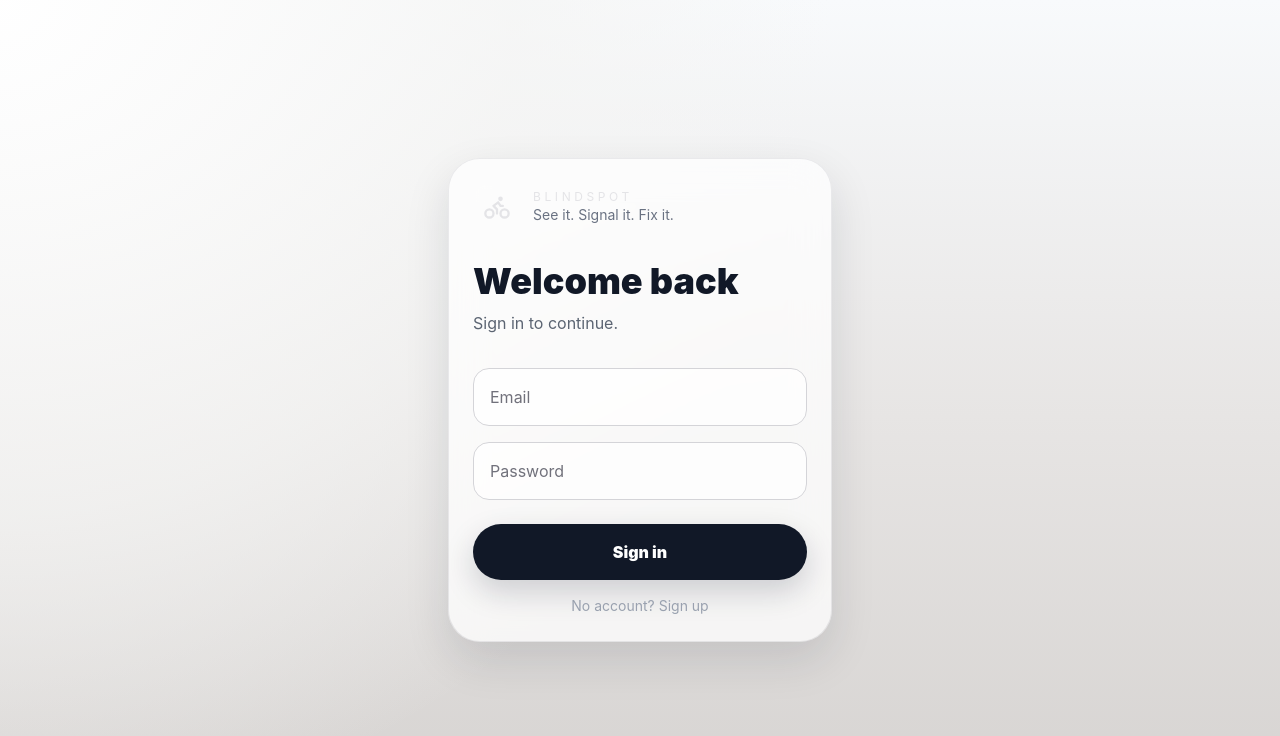
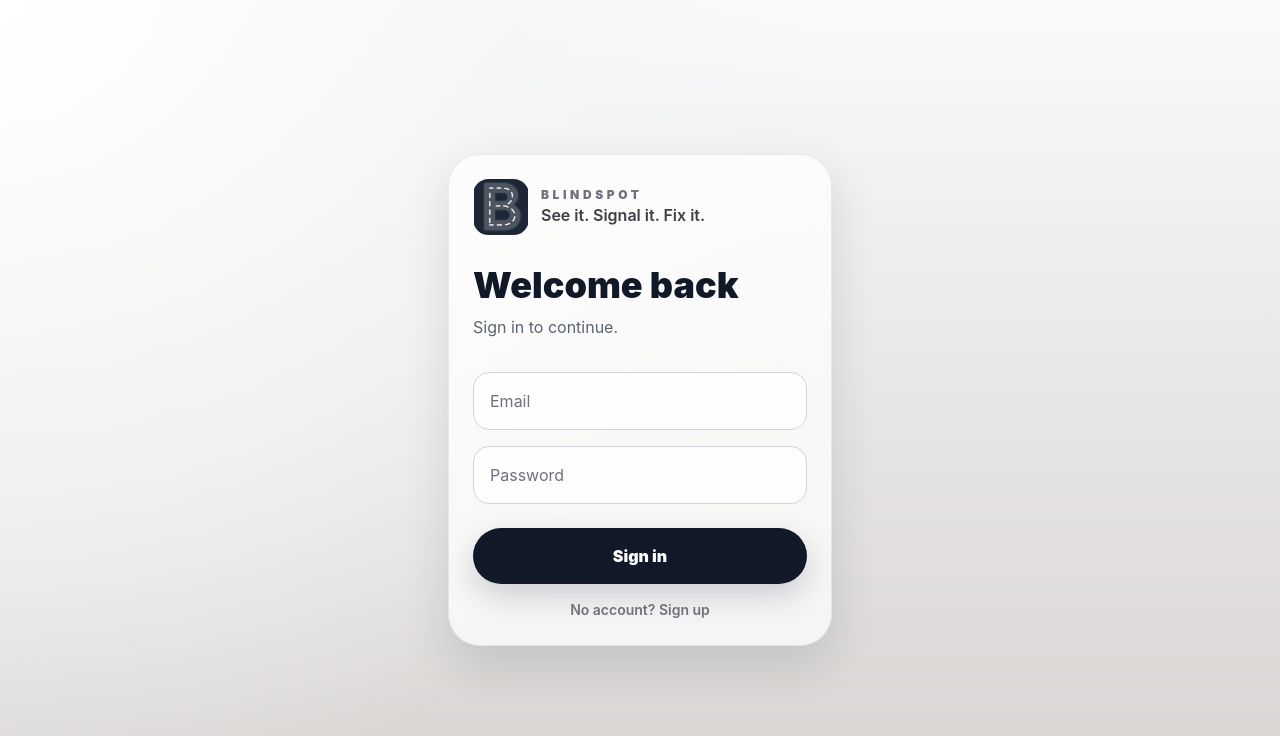
Before and after one commit to suruberry/BlindSpot-HackDavis26, a React (Vite) app: page /map in a window 1280 px wide. Shown: the top 736 px of the page. Built offline with nearby package versions, Linux system fonts and the light colour scheme; no server answers; some icons are missing.

Commit message:
Fix login branding contrast

```diff
--- a/src/pages/LoginPage.tsx
+++ b/src/pages/LoginPage.tsx
@@ -1,5 +1,6 @@
 import { useState } from "react"
-import { Bike, Loader2 } from "lucide-react"
+import { Loader2 } from "lucide-react"
+import BlindSpotLogo from "../components/BlindSpotLogo"
 import { useAuth } from "../lib/auth"
 
 export default function LoginPage() {
@@ -38,12 +39,14 @@ export default function LoginPage() {
     <div className="app-shell items-center p-6">
       <div className="glass-panel w-full max-w-sm rounded-[2rem] p-6">
         <div className="mb-8 flex items-center gap-3">
-          <div className="flex h-12 w-12 items-center justify-center rounded-2xl bg-white/10">
-            <Bike className="h-7 w-7 text-zinc-200" />
-          </div>
+          <BlindSpotLogo className="h-14 w-14 shrink-0" />
           <div>
-            <p className="text-xs uppercase tracking-[0.3em] text-zinc-200">BlindSpot</p>
-            <p className="text-sm text-gray-500">See it. Signal it. Fix it.</p>
+            <p className="text-xs font-black uppercase tracking-[0.3em] text-zinc-500">
+              BlindSpot
+            </p>
+            <p className="text-base font-semibold text-zinc-700">
+              See it. Signal it. Fix it.
+            </p>
           </div>
         </div>
 
@@ -107,7 +110,7 @@ export default function LoginPage() {
             setError("")
             setNotice("")
           }}
-          className="mt-4 w-full text-center text-sm text-gray-400"
+          className="mt-4 w-full text-center text-sm font-semibold text-zinc-500"
         >
           {isSignUp
             ? "Already have an account? Sign in"
```
